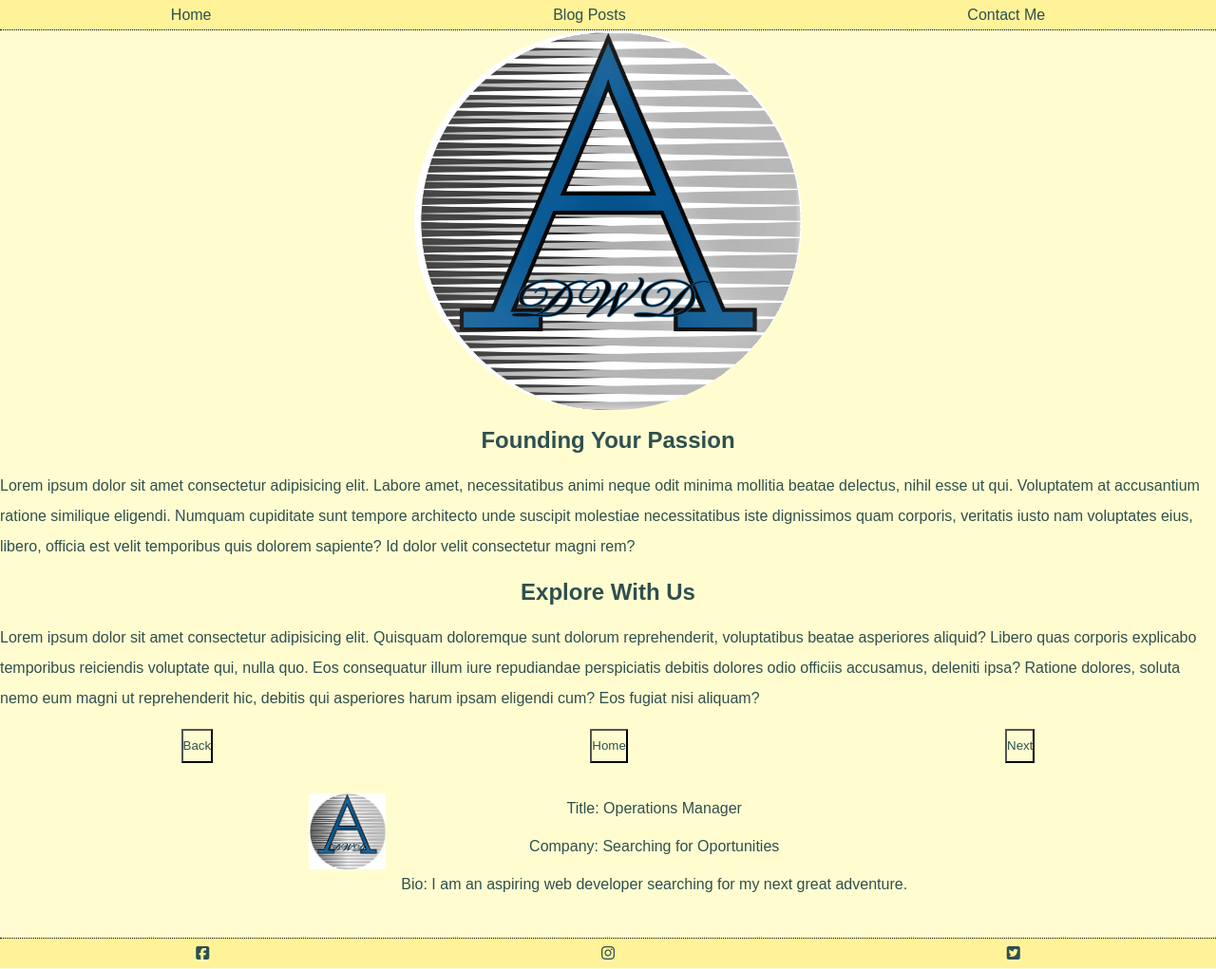
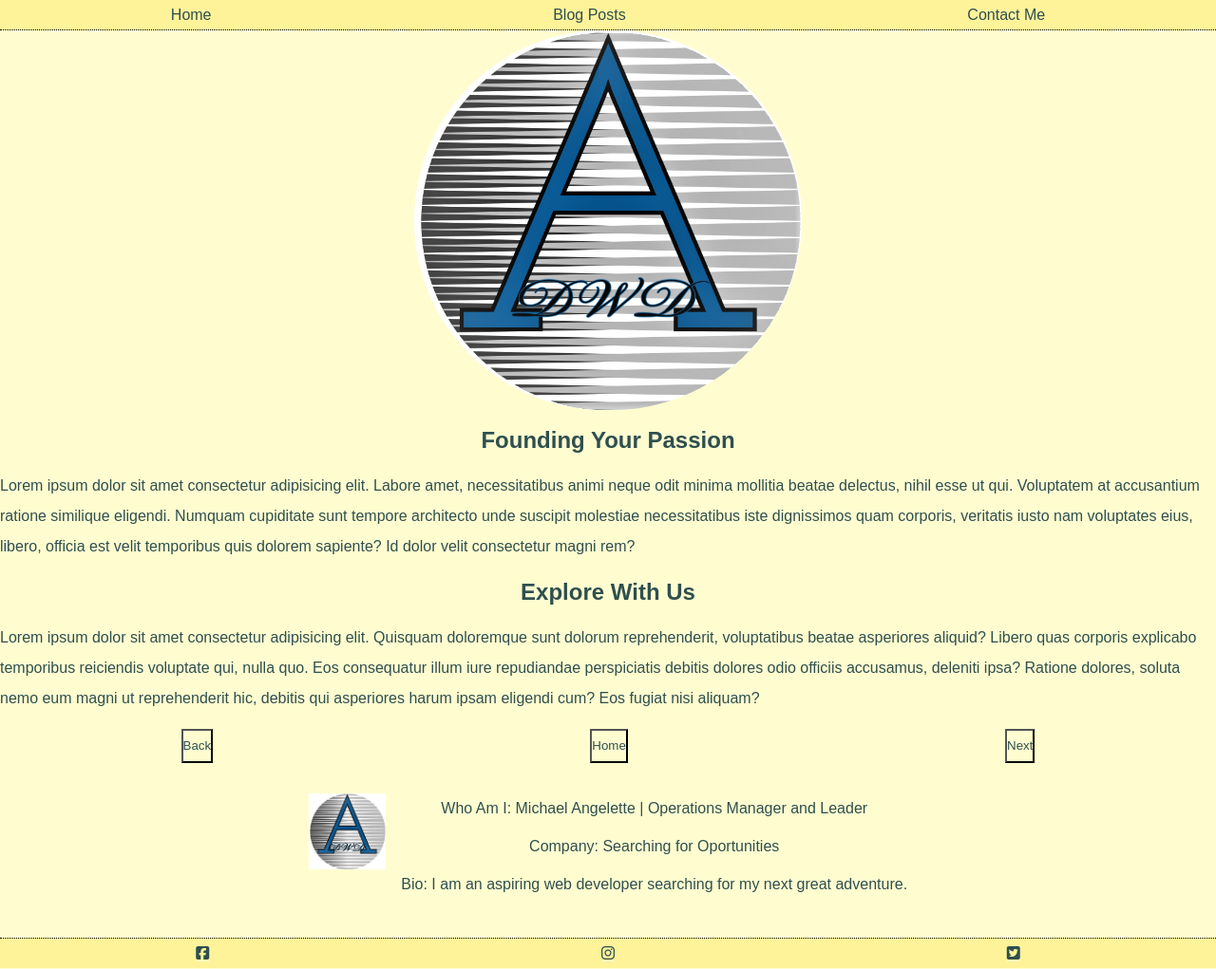
Before and after one commit to MichAngel/blog_project, a plain HTML site: page post-1.html in a window 1280 px wide. Shown: the whole page at 95% size. Drawn offline with Linux system fonts and the light colour scheme.

```diff
--- a/post-1.html
+++ b/post-1.html
@@ -55,7 +55,9 @@
 
     <section id="author-bio">
       <img class="avatar" src="/img/logo.jpeg" alt="" />
-      <p class="author-title">Title: Operations Manager</p>
+      <p class="author-title">
+        Who Am I: Michael Angelette | Operations Manager and Leader
+      </p>
       <p class="author-company">Company: Searching for Oportunities</p>
       <p class="author-bio">
         Bio: I am an aspiring web developer searching for my next great
```
Also changed, not shown: contact.html (+1 -1 lines), post-2.html (+3 -1 lines), post-3.html (+3 -1 lines).
